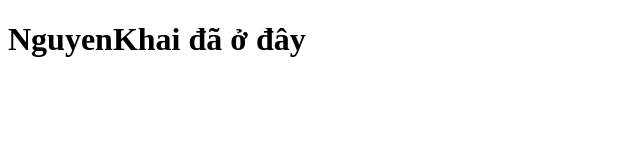
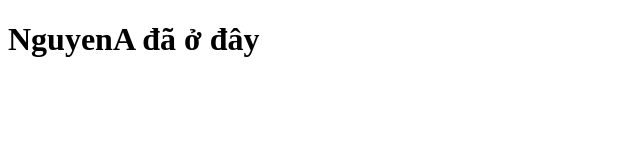
Before and after one commit to QuangKhai11001816/baitap, a plain HTML site: page index.html in a window 1280 px wide. Shown: the whole page, without its empty margins (0-640 px from the left). Drawn offline with Linux system fonts and the light colour scheme.

Commit message:
NguyenA da o day

```diff
--- a/index.html
+++ b/index.html
@@ -6,7 +6,7 @@
     <title>Document</title>
 </head>
 <body>
-    <h1>NguyenKhai đã ở đây</h1>
+    <h1>NguyenA đã ở đây</h1>
 
 
 
```
